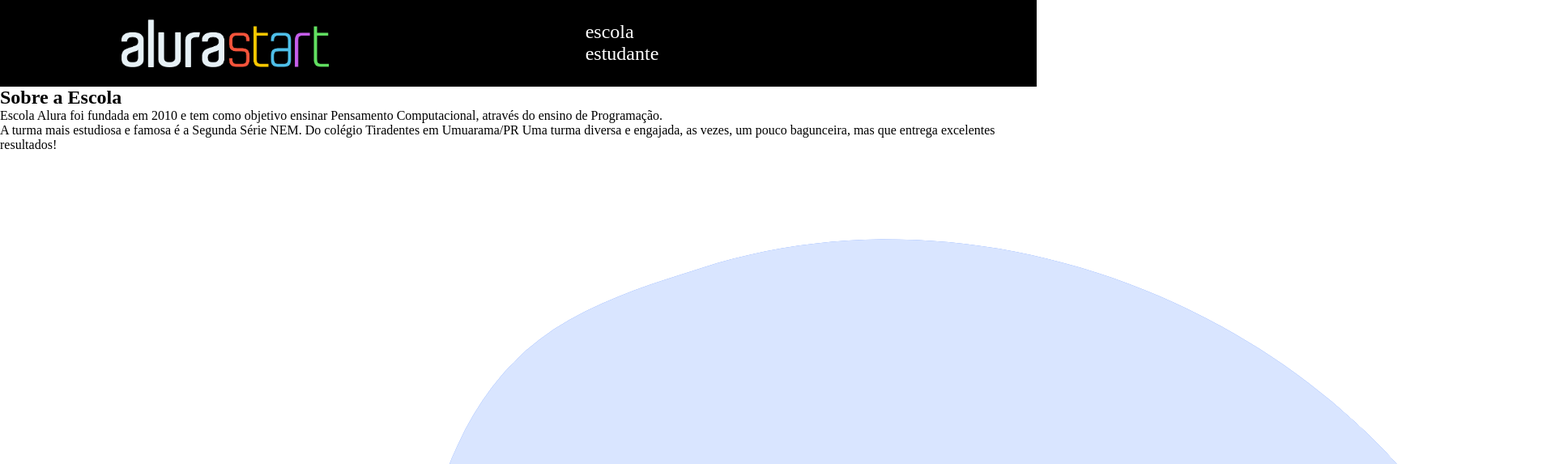
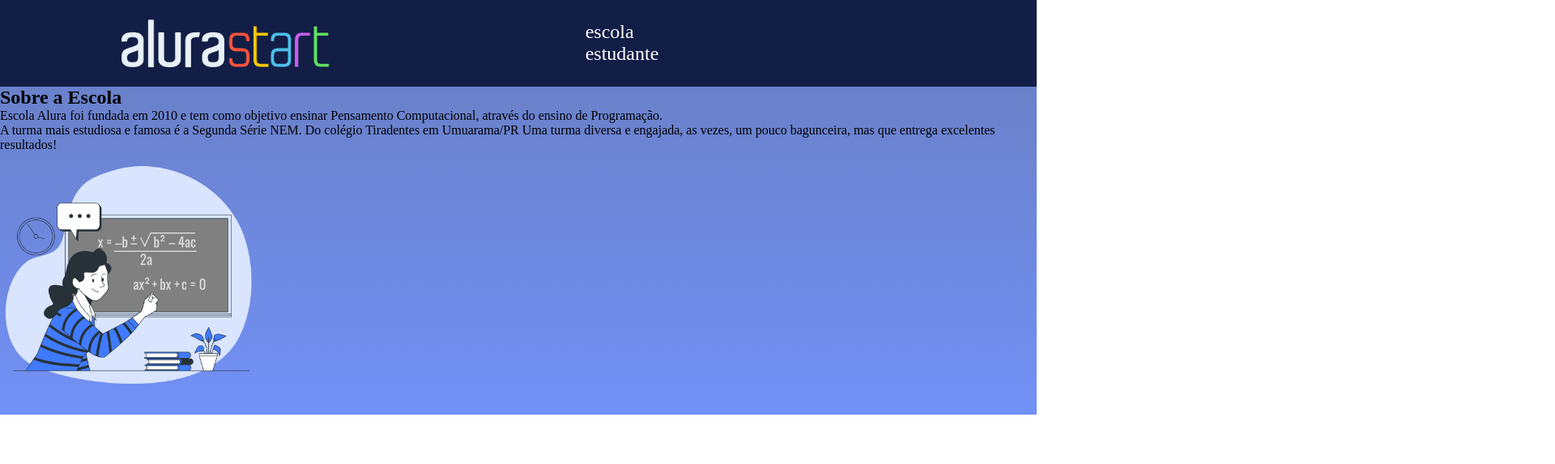
Before and after one commit to hadassamariane/site-turma-criativa, a plain HTML site: page index.html in a window 1280 px wide. Shown: the top 573 px of the page at 81% size, 1920 px wide, since content can reach past the window. Drawn offline with Linux system fonts and the light colour scheme.

Commit message:
Add files via upload

```diff
--- a/style.css
+++ b/style.css
@@ -4,7 +4,7 @@
 }
 
 .cabecalho{
-    background-color: #000000;
+    background-color: #121e46;
     color:white;
     display: flex;
     justify-content: space-around;
@@ -21,3 +21,11 @@
     margin: 0 16px;
     font-size: 24px;
 }
+
+.escola-imagem{
+width: 25%;
+}
+
+.escola{
+    background-image: linear-gradient(#6a81ca,#5a7ef5da);
+}
```
